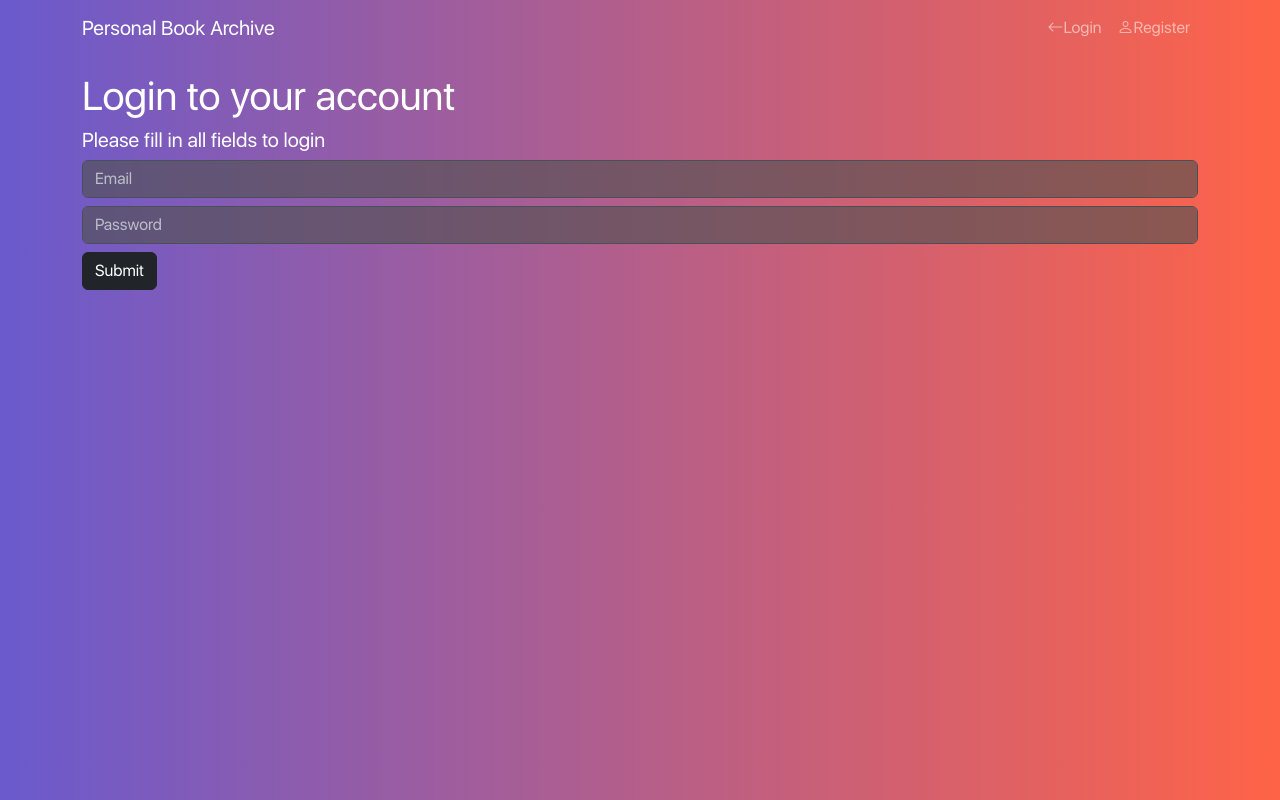
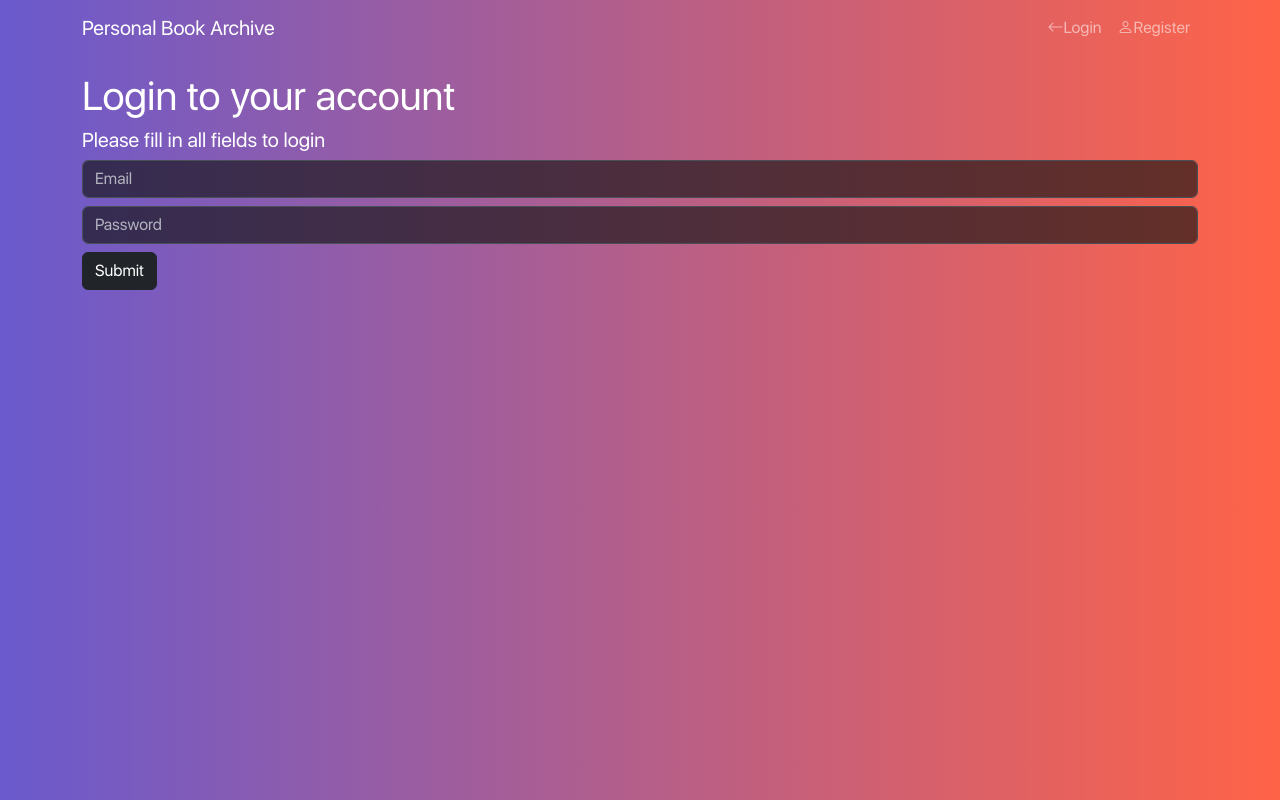
Before and after one commit to Nathaniel-Torres/test-mern-app-books, a React (Create React App) app in the folder frontend/: page /login in a window 1280 px wide. Built offline with nearby package versions, Linux system fonts and the light colour scheme.

Commit message:
Design changes

```diff
--- a/frontend/src/index.css
+++ b/frontend/src/index.css
@@ -12,6 +12,6 @@ body {
 }
 
 .form-control {
-  background-color: rgba(82, 82, 82, 0.644);
+  background-color: rgba(20, 20, 20, 0.644);
   color: white;
 }
```
